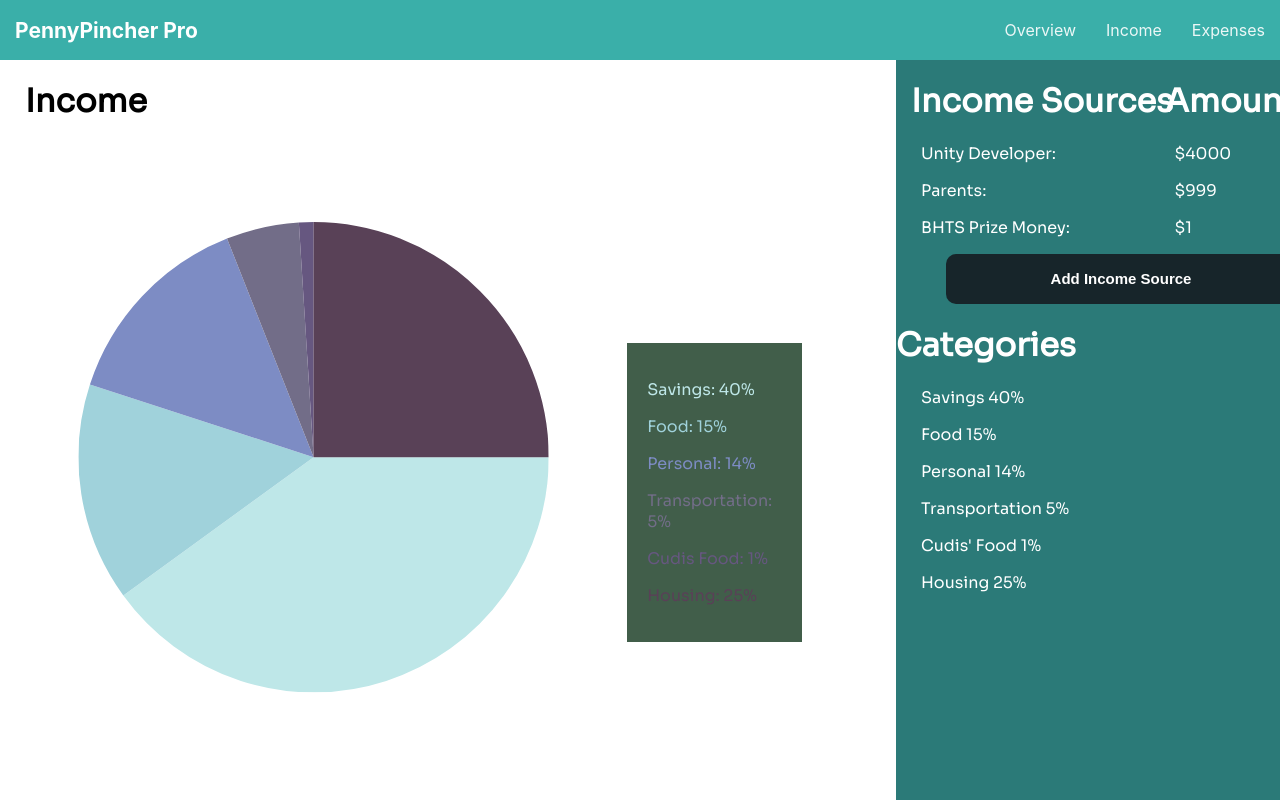
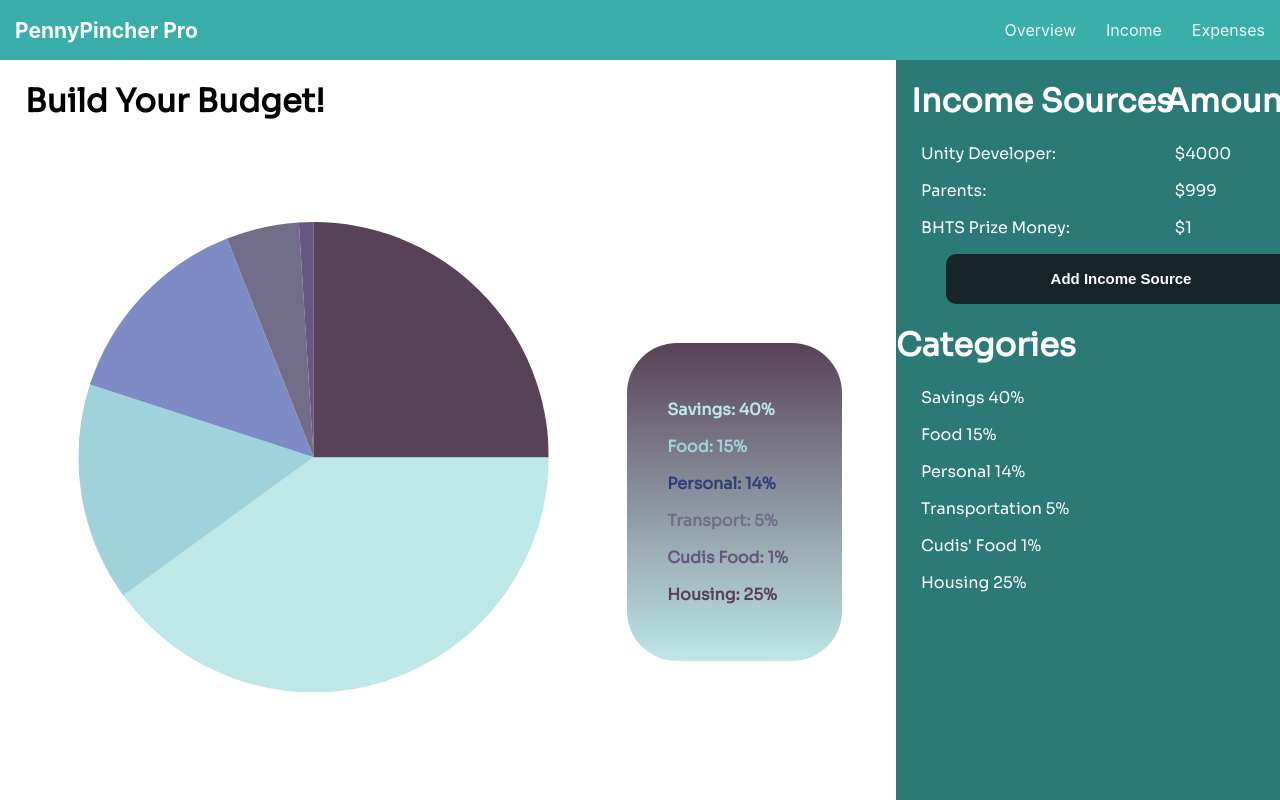
Before and after one commit to naimad-adrec/P-P-P, a React (Create React App) app in the folder p-p-p/: page /income in a window 1280 px wide. Shown: the top 800 px of the page. Built offline with nearby package versions, Linux system fonts and the light colour scheme.

Commit message:
current
added gradient, changed some fonts, and titles

```diff
--- a/p-p-p/package.json
+++ b/p-p-p/package.json
@@ -15,6 +15,7 @@
     "react-move": "^6.5.0",
     "react-router-dom": "^6.11.2",
     "react-scripts": "5.0.1",
+    "react-slider": "^2.0.4",
     "web-vitals": "^2.1.4"
   },
   "scripts": {
--- a/p-p-p/src/components/banner.js
+++ b/p-p-p/src/components/banner.js
@@ -2,6 +2,7 @@ import React from 'react'
 const banner = () => {
   return (
     <div className='banner'>
+        <Slider>HELLO</Slider>
         <h2 id='title'>Rectangle banner</h2>
         <p className='content'>This is a rectangle banner.</p>
         <p className='Income Sources'>Income Sources</p>
--- a/p-p-p/src/components/income.css
+++ b/p-p-p/src/components/income.css
@@ -99,34 +99,41 @@
  }
 
  .Legend {
-  background-color: #415e4a;
-  padding: 20px;
+  background-image: linear-gradient(#594157, #bee7e8);
+  border-radius: 50px;
+  padding: 40px;
   height: 100%;
   width: 50%;
  }
 
  .Savingstext {
   color: #bee7e8;
+  font-weight: bold;
  }
 
  .Foodtext{
   color: #a0d2db;
+  font-weight: bold;
  }
 
  .Personaltext{
-  color: #7d8cc4;
+  color: #2f3f7b;
+  font-weight: bold;
  }
 
  .Transportationtext{
   color: #726d88;
+  font-weight: bold;
  }
 
  .Cudistext{
   color: #665780;
+  font-weight: bold;
  }
 
  .Housingtext{
   color: #594157;
+  font-weight: bold;
  }
   .square-md {
     width: 350px !important;
--- a/p-p-p/src/components/income.js
+++ b/p-p-p/src/components/income.js
@@ -10,7 +10,7 @@ const income = () => {
             <div>
                     <div className='columnleft'>
                         <div className='rows'>
-                            <h1 className="contentTitle">Income</h1>
+                            <h1 className="contentTitle">Build Your Budget!</h1>
                         </div>
                         <div className='rows'>
                             <div class="columnleftleft">
@@ -27,10 +27,11 @@ const income = () => {
                             </div>
                             <div class="columnleftright">
                                 <div class='Legend'>
-                                <div><p class="Savingstext">Savings: 40%</p></div>
+                                <div><p class="Savingstext">Savings: 40%</p>
+                                </div>
                                 <div><p class="Foodtext">Food: 15%</p></div>
                                 <div><p class="Personaltext">Personal: 14%</p></div>
-                                <p class="Transportationtext"> Transportation: 5%</p>
+                                <p class="Transportationtext">Transport: 5%</p>
                                 <p class="Cudistext">Cudis Food: 1%</p>
                                 <p class="Housingtext">Housing: 25%</p>
                                 </div>
```
Also changed, not shown: 1 other file (tests, documents, lock files or other folders).
